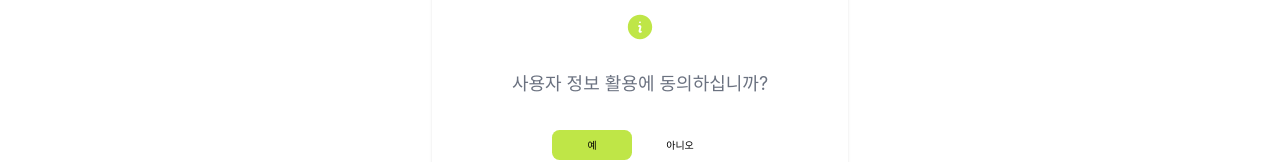
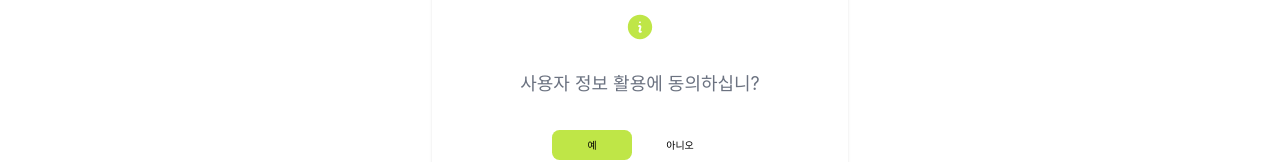
Before and after one commit to flution/PlanT_FE, a React (Create React App) app: page /main in a window 1280 px wide. Shown: the part 302-464 px from the top of the page. Built offline with nearby package versions, Linux system fonts and the light colour scheme.

Commit message:
Feat : 버튼알람청유문

```diff
--- a/src/App.tsx
+++ b/src/App.tsx
@@ -3,8 +3,8 @@ import { Routes, Route } from 'react-router-dom';
 import UpperNavbar from './components/UpperNavbar';
 import DetailPage from './pages/DetailPage';
 import MainPage from './pages/MainPage';
-import Alert from "./components/Alert/Alert";
-import ModalRequest from "./components/ModalRequest/ModalRequest";
+import Alert from './components/Alert/Alert';
+import ModalRequest from './components/ModalRequest/ModalRequest';
 
 const App: React.FC = () => {
   return (
@@ -17,7 +17,7 @@ const App: React.FC = () => {
       <Alert text="ID와 일치하지 않습니다." />
       <ModalRequest
         isOpen={true}
-        text={"사용자 정보 활용에 동의하십니까?"}
+        text={'사용자 정보 활용에 동의하십니?'}
       ></ModalRequest>
     </div>
   );
```
